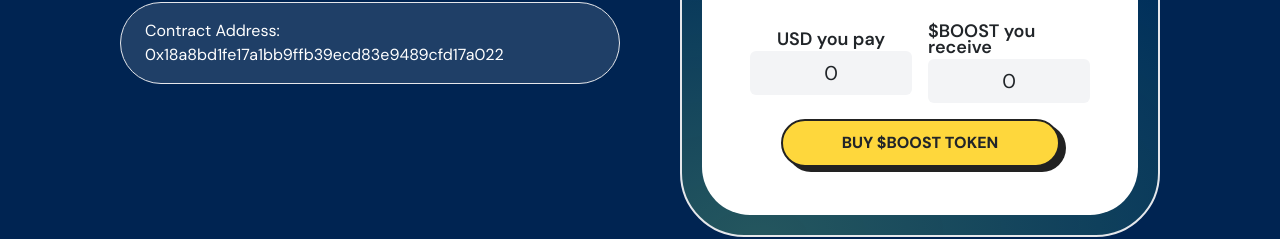
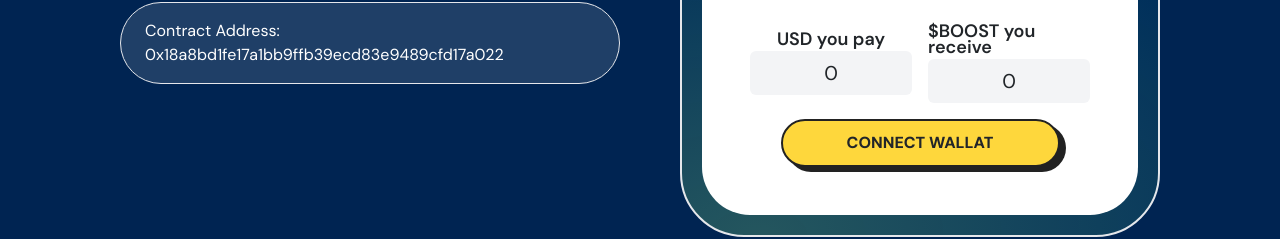
Before and after one commit to bhargav-tibadiya/boost-web-new, a React (Create React App) app: page / in a window 1280 px wide. Shown: the part 688-927 px from the top of the page. Built offline with nearby package versions, Linux system fonts and the light colour scheme.

Commit message:
Connect wallet text issue fixed

```diff
--- a/src/pages/Home.js
+++ b/src/pages/Home.js
@@ -328,6 +328,7 @@ const Home = () => {
     new Array(teamData.length).fill(false)
   );
   const [activeAccordion, setActiveAccordion] = useState(null);
+  const [walletConnected, setWalletConnected] = useState(false);
   const targetDate = new Date("2024-12-31T23:59:59");
   const navigate = useNavigate();
 
@@ -556,7 +557,10 @@ const Home = () => {
                 </div>
 
                 <div onClick={() => setIsBuyTokenActive(true)} className="text-[16px] sm:text-[14px] min-w-[175px] w-[75%] sm:w-fit sm:mt-[8px] text-center h-fit cursor-pointer leading-[20px] font-[700] px-[40px] py-[12px] bg-[#FED73C] border-solid border-2 border-[#222222] rounded-[100px] shadow-[#222222] shadow-[6px_5px_0_0] sm:shadow-[3px_2px_0_0]">
-                  BUY $BOOST TOKEN
+                  {
+                    walletConnected ?
+                      "BUY $BOOST TOKEN" : "CONNECT WALLAT"
+                  }
                 </div>
 
               </div>
```
